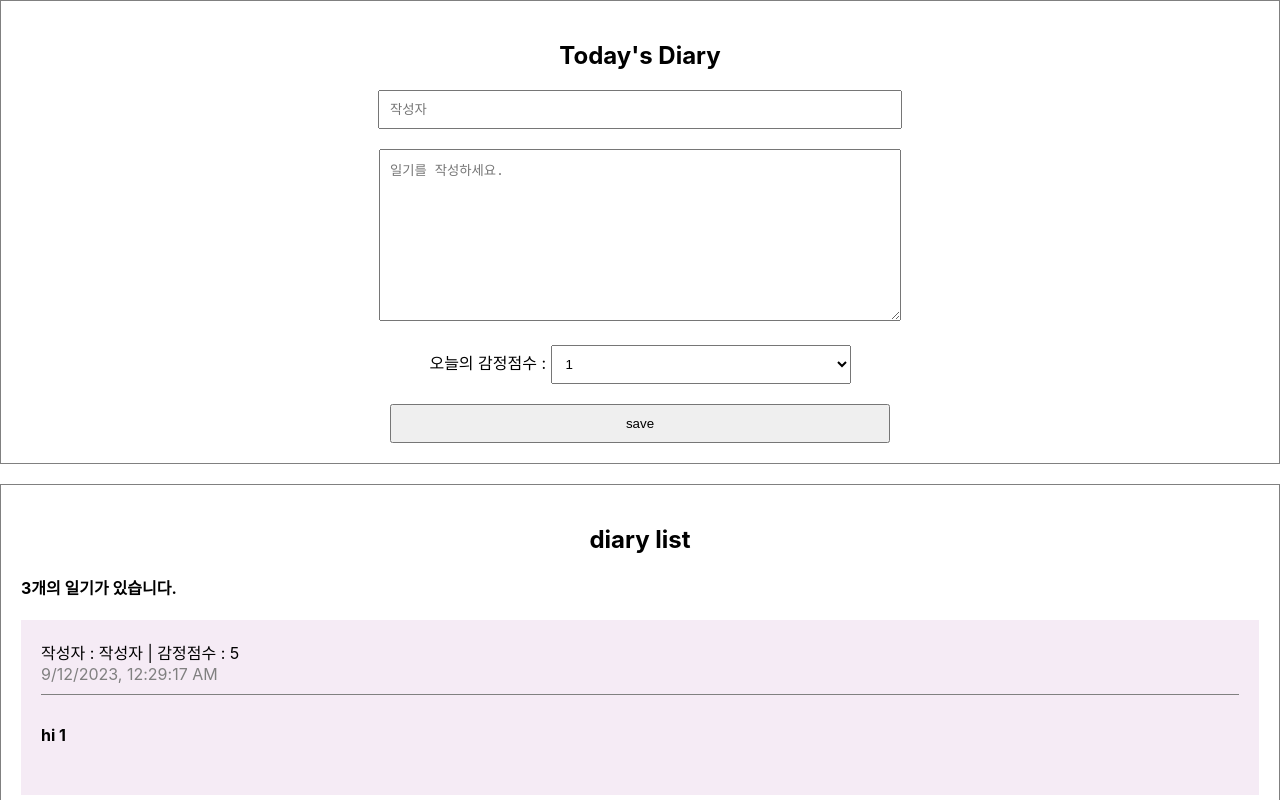
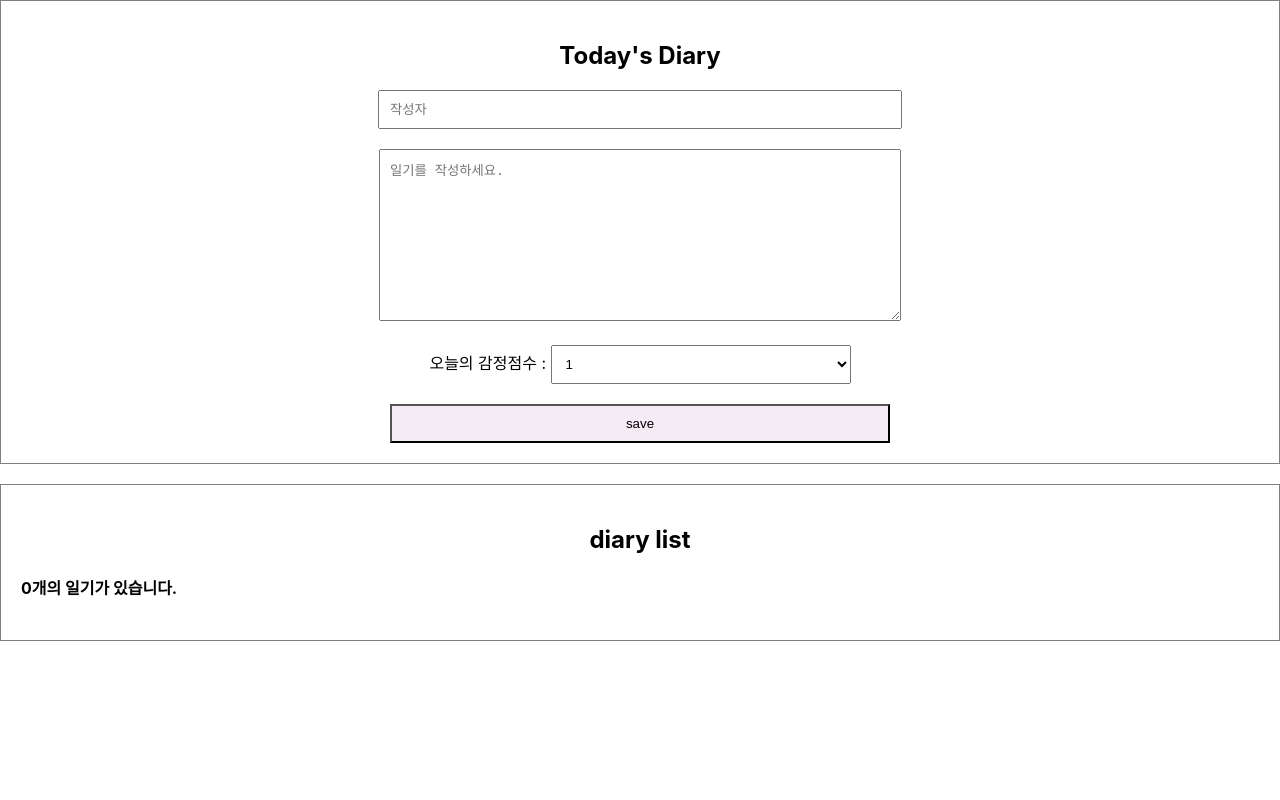
Before and after one commit to yxxh020/simplediary, a React (Create React App) app: page / in a window 1280 px wide. Shown: the top 800 px of the page. Built offline with nearby package versions, Linux system fonts and the light colour scheme.

Commit message:
역방항 이벤트 핸들링

```diff
--- a/src/App.css
+++ b/src/App.css
@@ -25,6 +25,7 @@
   width: 500px;
   padding: 10px;
   cursor: pointer;
+  background-color: rgb(245, 235, 245);
 }
 
 /* List*/
--- a/src/App.js
+++ b/src/App.js
@@ -1,37 +1,55 @@
 import "./App.css";
 import DiaryEditor from "./DiaryEditior";
 import DiaryList from "./DiaryList";
+import { useRef, useState } from "react";
 
-const dummyList = [
-  {
-    id: 1,
-    author: "작성자",
-    content: "hi 1",
-    emotion: 5,
-    created_date: new Date().getTime(),
-  },
+// const dummyList = [
+//   {
+//     id: 1,
+//     author: "작성자",
+//     content: "hi 1",
+//     emotion: 5,
+//     created_date: new Date().getTime(),
+//   },
 
-  {
-    id: 2,
-    author: "홍길동",
-    content: "hi 2",
-    emotion: 3,
-    created_date: new Date().getTime(),
-  },
-  {
-    id: 3,
-    author: "쿼카",
-    content: "hi 3",
-    emotion: 1,
-    created_date: new Date().getTime(),
-  },
-];
+//   {
+//     id: 2,
+//     author: "홍길동",
+//     content: "hi 2",
+//     emotion: 3,
+//     created_date: new Date().getTime(),
+//   },
+//   {
+//     id: 3,
+//     author: "쿼카",
+//     content: "hi 3",
+//     emotion: 1,
+//     created_date: new Date().getTime(),
+//   },
+// ];
 
 function App() {
+  const [data, setData] = useState([]);
+
+  const dataId = useRef(0);
+
+  const onCreate = (author, content, emotion) => {
+    const created_date = new Date().getTime();
+    const newItem = {
+      author,
+      content,
+      emotion,
+      created_date,
+      id: dataId.current,
+    };
+    dataId.current += 1;
+    setData([newItem, ...data]);
+  };
+
   return (
     <div className="App">
-      <DiaryEditor />
-      <DiaryList diaryList={dummyList} />
+      <DiaryEditor onCreate={onCreate} />
+      <DiaryList diaryList={data} />
     </div>
   );
 }
--- a/src/DiaryEditior.js
+++ b/src/DiaryEditior.js
@@ -1,6 +1,6 @@
 import { useRef, useState } from "react";
 
-const DiaryEditor = () => {
+const DiaryEditor = ({ onCreate }) => {
   const [state, setState] = useState({
     author: "",
     content: "",
@@ -31,7 +31,15 @@
       return;
     }
 
+    onCreate(state.author, state.content, state.emotion);
     alert("저장 성공!");
+
+    setState({
+      //저장성공후 일기 폼 초기화
+      author: "",
+      content: "",
+      emotion: 1,
+    });
   };
 
   return (
```
